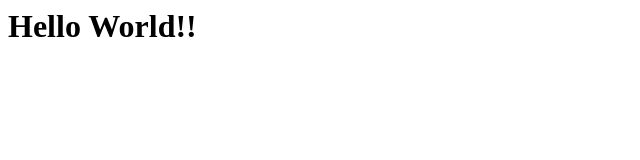
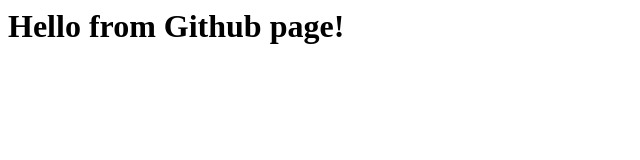
Before and after one commit to nikname777/ecco-shop, a plain HTML site: page index.html in a window 1280 px wide. Shown: the whole page, without its empty margins (0-640 px from the left). Drawn offline with Linux system fonts and the light colour scheme.

Commit message:
commit for pages

```diff
--- a/index.html
+++ b/index.html
@@ -1 +1 @@
-<h1>Hello World!!</h1>
+<h1>Hello from Github page!</h1>
```
